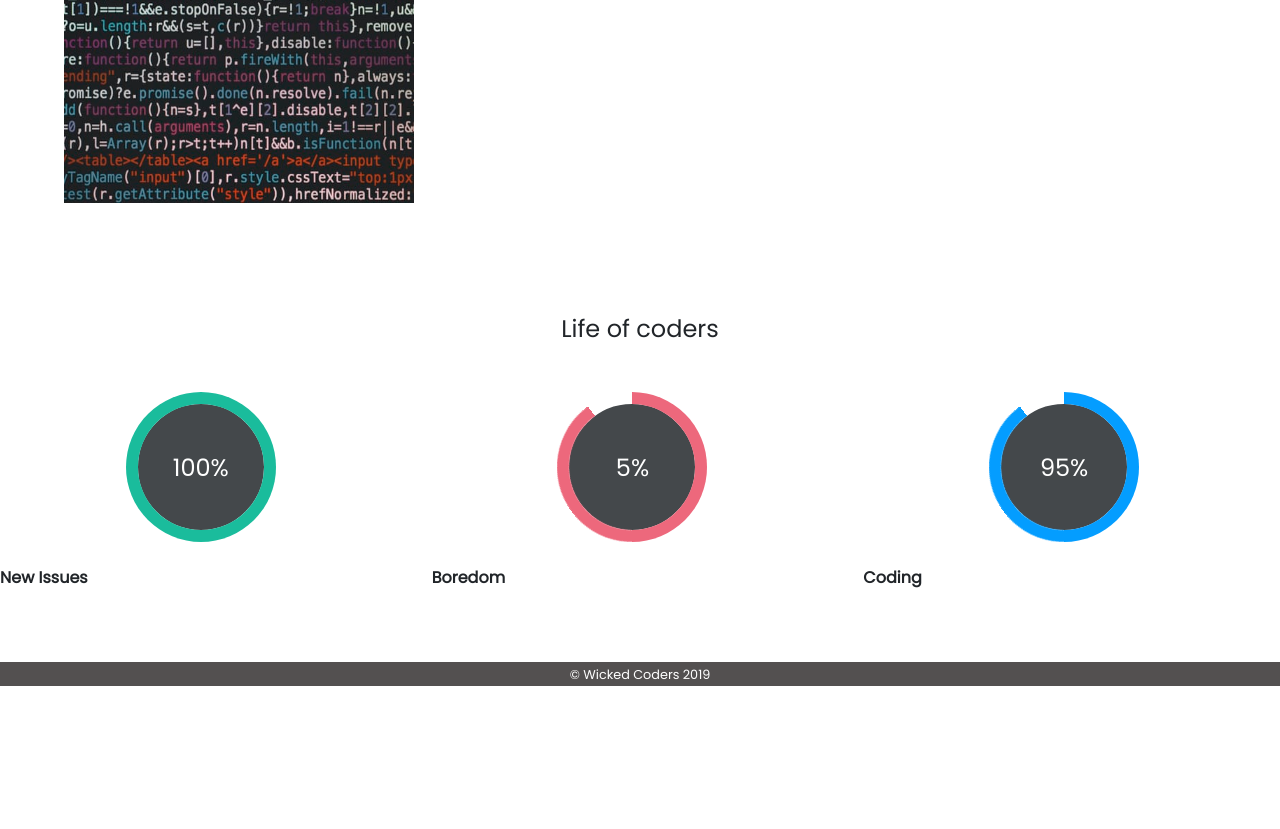
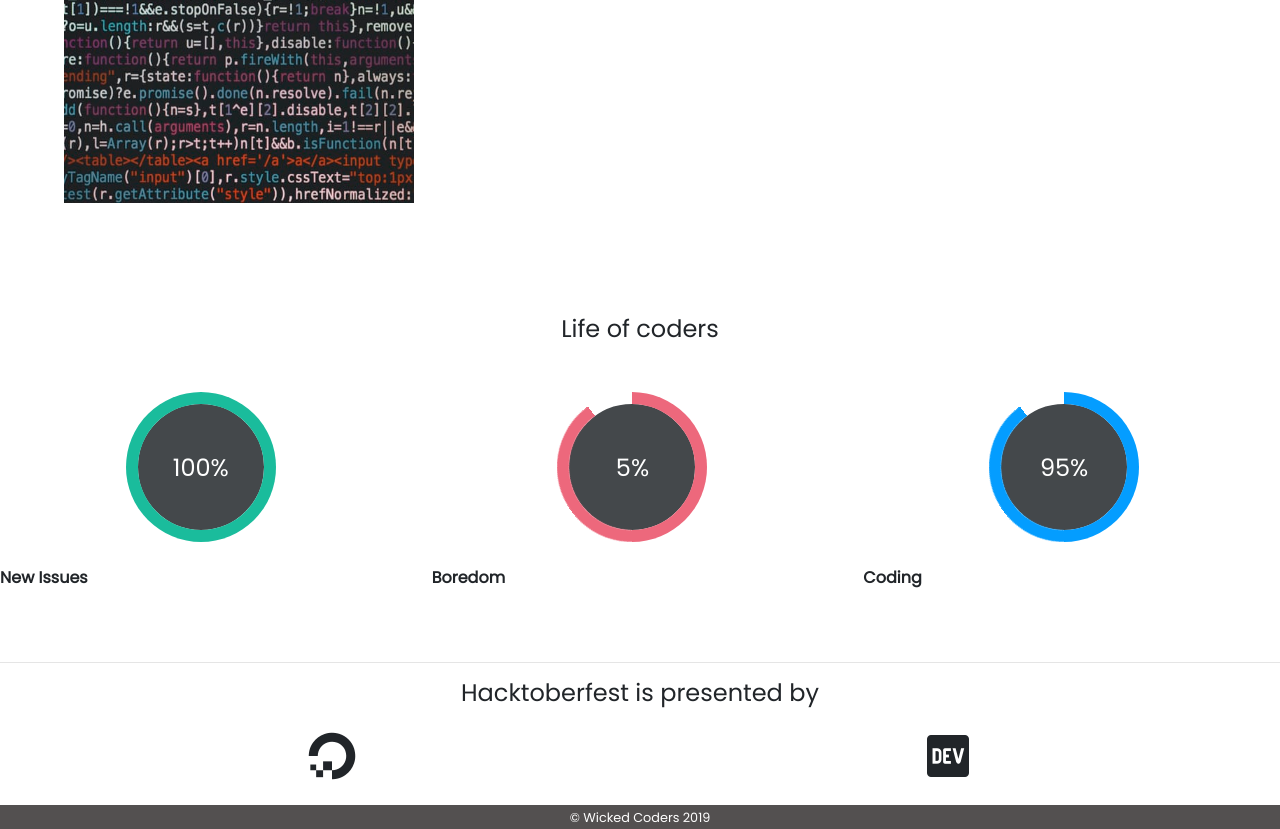
Before and after one commit to Evie-Skinner18/happy_hacktoberfest_19, a plain HTML site: page index.html in a window 1280 px wide. Shown: the part 381-1210 px from the top of the page. Before the commit the page ends 1067 px from the top, so only its background shows below. Drawn offline with nearby package versions, Linux system fonts and the light colour scheme.

Commit message:
added icons by font awesome

```diff
--- a/index.html
+++ b/index.html
@@ -5,8 +5,10 @@
     <meta charset="UTF-8">
     <meta name="viewport" content="width=device-width, initial-scale=1.0">
     <meta http-equiv="X-UA-Compatible" content="ie=edge">
-    <link rel="stylesheet" href="https://stackpath.bootstrapcdn.com/bootstrap/4.3.1/css/bootstrap.min.css" integrity="sha384-ggOyR0iXCbMQv3Xipma34MD+dH/1fQ784/j6cY/iJTQUOhcWr7x9JvoRxT2MZw1T" crossorigin="anonymous">
-    <!-- Link to our CSS -->
+    <link rel="stylesheet" href="https://stackpath.bootstrapcdn.com/bootstrap/4.3.1/css/bootstrap.min.css"
+        integrity="sha384-ggOyR0iXCbMQv3Xipma34MD+dH/1fQ784/j6cY/iJTQUOhcWr7x9JvoRxT2MZw1T" crossorigin="anonymous">
+     <script src="https://kit.fontawesome.com/113dd0e8da.js"></script>
+        <!-- Link to our CSS -->
     <link rel="stylesheet" href="./css/styles.css">
     <title>Happy Hacktoberfest 2019!</title>
 </head>
@@ -21,7 +23,7 @@
     <div class="main">
         <h4 class="text-center">Things we write</h4>
         <div class="main row">
-        <div class="col-md-4 ">
+            <div class="col-md-4 ">
                 <img src="./css/1.jpeg" alt="image of code">
             </div>
             <div class="col-md-4">
@@ -34,7 +36,7 @@
     </div>
 
     <div class="my-5">
-            <h4 class="text-center">Life of coders</h4>
+        <h4 class="text-center">Life of coders</h4>
         <div class="row my-5 mr-0">
             <div class="col-sm-4">
                 <div class="progress green">
@@ -74,8 +76,19 @@
             </div>
         </div>
     </div>
-        <!-- progress ends here -->
-
+    <!-- progress ends here -->
+    <hr>
+    <div class="text-center">
+      <h4>Hacktoberfest is presented by</h4>
+       <div class="row mr-0 m-4">
+        <div class="col-sm-6">
+                <i title="Digital ocean" class="fab fa-digital-ocean fa-3x"></i>
+        </div>
+        <div class="col-sm-6">
+                <i title="Digital ocean" class="fab fa-dev fa-3x"></i>
+        </div>
+       </div>
+    </div>
 
 
 
```
